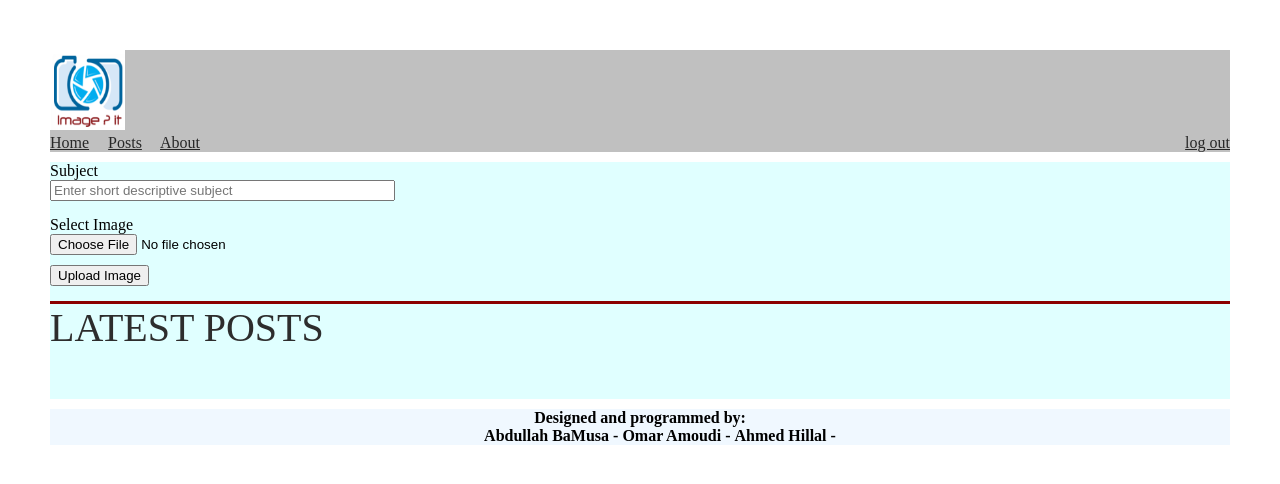
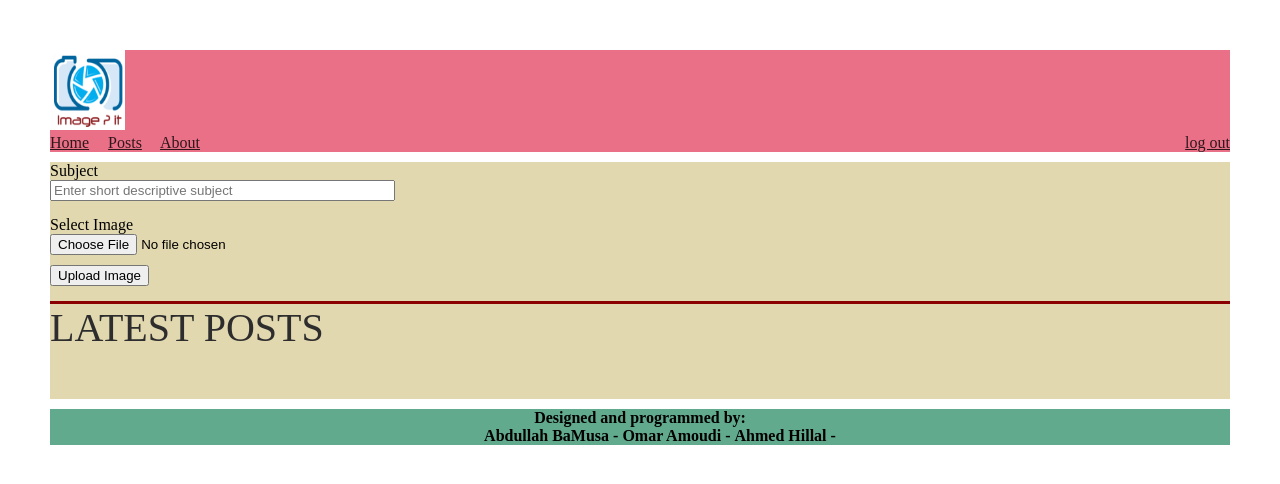
Before and after one commit to bamusasoft/ImageIt, a PHP site: page /index.php in a window 1280 px wide. Shown: the top 484 px of the page. Run offline with PHP 8.4, Linux system fonts and the light colour scheme; the visitor is signed in with stand-in values (Sample User, id 1); data that the repository does not hold is empty.

Commit message:
Change Colors of WebSite

```diff
--- a/ImageIt/ImageIt/Style/MasterStyle.css
+++ b/ImageIt/ImageIt/Style/MasterStyle.css
@@ -49,13 +49,13 @@ a {
 
 #header {
     min-height: 40px;
-    background-color: silver;
+    background-color: #E97087;
 }
 
 #content {
     margin-top: 10px;
     margin-bottom: 10px;
-    background-color: lightcyan;
+    background-color: #E2D8B0;
     left: 50px;
     right: 50px;
 }
@@ -64,7 +64,7 @@ a {
     display: block;
     right: 150px;
     left: 50px;
-    background-color: aliceblue;
+    background-color: #62AA8E;
     text-align: center;
     font-weight: bolder;
     clear: both;
```
